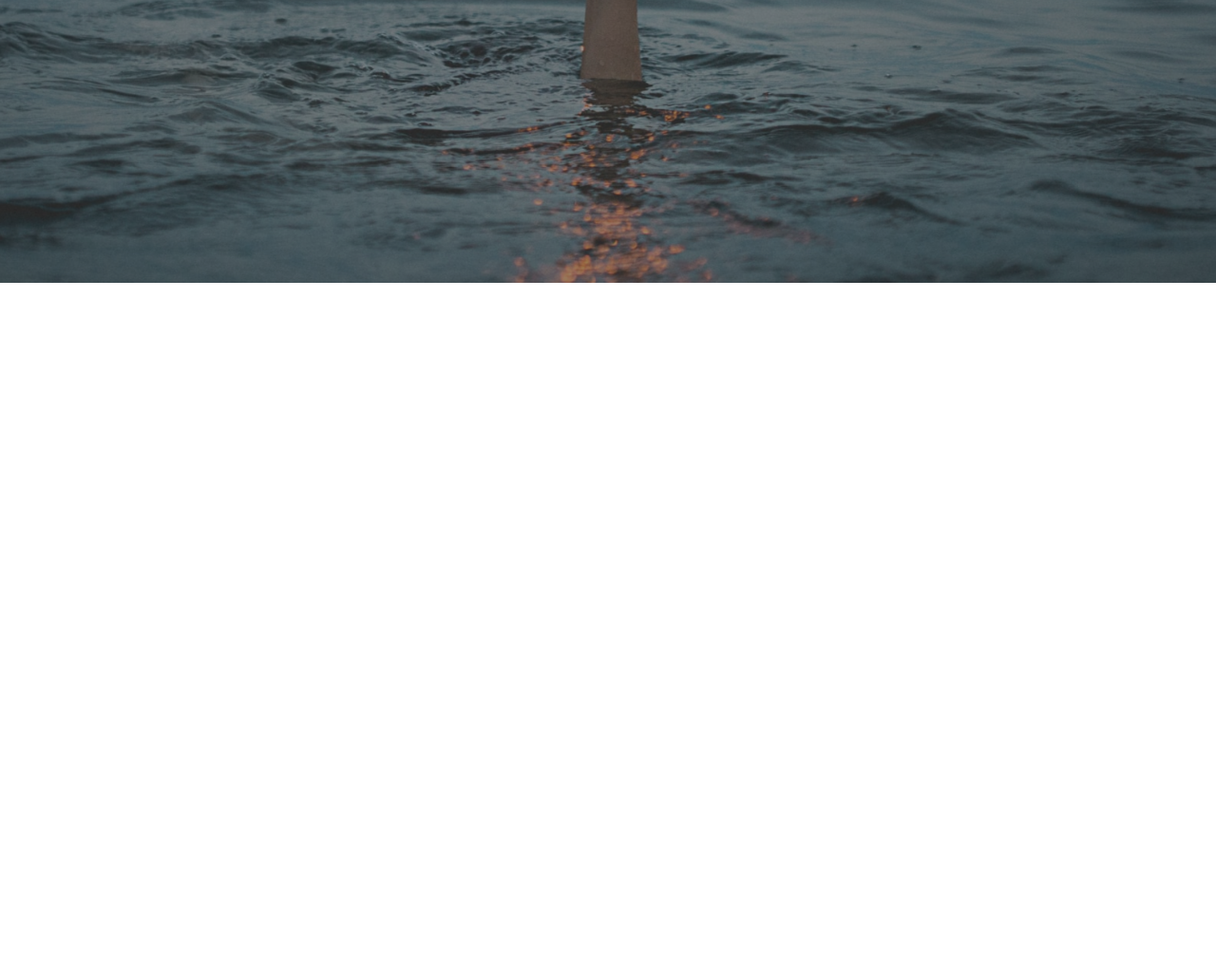
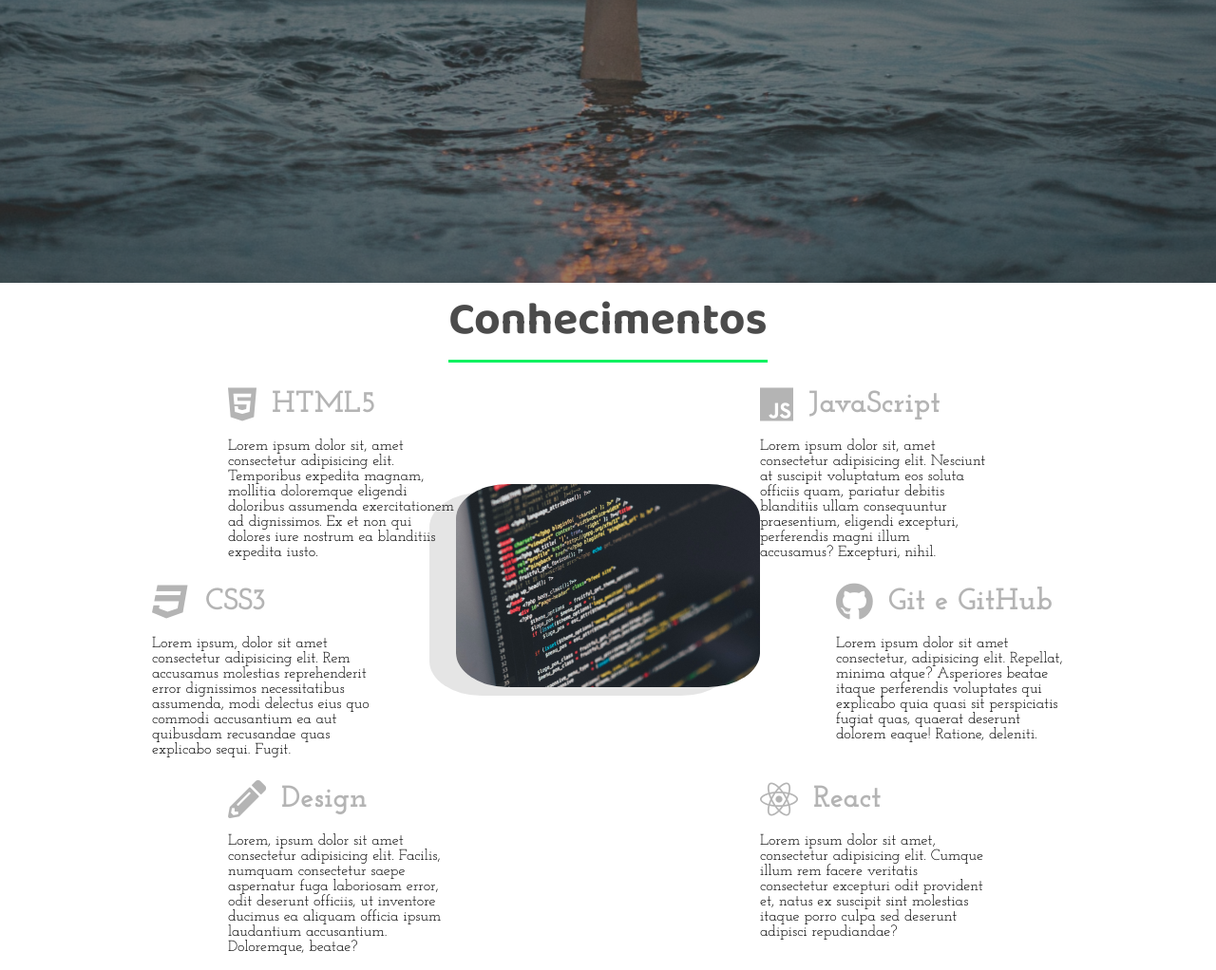
Before and after one commit to eltonfreitasx/estudy-portifolio, a plain HTML site: page index.html in a window 1280 px wide. Shown: the part 502-1524 px from the top of the page at 95% size. Before the commit the page ends 800 px from the top, so only its background shows below. Drawn offline with Linux system fonts and the light colour scheme.

Commit message:
:p: Nova pagina

```diff
--- a/index.html
+++ b/index.html
@@ -33,7 +33,7 @@
             </div>
         </header>
 
-        <div class="sidebar">
+        <aside class="sidebar">
             <nav>
                 <ul class="menu">
                     <li class="menu-item"><a href="#" class="menu-link">Home</a></li>
@@ -48,9 +48,74 @@
                 <a href=""><i class="fab fa-github-alt"></i></a>
                 <a href=""><i class="fab fa-twitter"></i></a>
             </div>
-        </div>
+        </aside>
+
+        <section class="sessao-conhecimentos">
+            <div class="sessao-header">
+                <h1>Conhecimentos</h1>
+            </div>
+            <div class="conhecimentos">
+                <div class="conhecimento">
+                    <div class="conhecimento-header">
+                        <i class="fab fa-html5"></i>
+                        <h3>HTML5</h3>
+                    </div>
+                    <div class="conhecimento-text">
+                        <p>Lorem ipsum dolor sit, amet consectetur adipisicing elit. Temporibus expedita magnam, mollitia doloremque eligendi doloribus assumenda exercitationem ad dignissimos. Ex et non qui dolores iure nostrum ea blanditiis expedita iusto.</p>
+                    </div>
+                </div>
+                <div class="conhecimento">
+                    <div class="conhecimento-header">
+                        <i class="fab fa-css3"></i>
+                        <h3>CSS3</h3>
+                    </div>
+                    <div class="conhecimento-text">
+                        <p>Lorem ipsum, dolor sit amet consectetur adipisicing elit. Rem accusamus molestias reprehenderit error dignissimos necessitatibus assumenda, modi delectus eius quo commodi accusantium ea aut quibusdam recusandae quas explicabo sequi. Fugit.</p>
+                    </div>
+                </div>
+                <div class="conhecimento">
+                    <div class="conhecimento-header">
+                        <i class="fas fa-pencil-alt"></i>
+                        <h3>Design</h3>
+                    </div>
+                    <div class="conhecimento-text">
+                        <p>Lorem, ipsum dolor sit amet consectetur adipisicing elit. Facilis, numquam consectetur saepe aspernatur fuga laboriosam error, odit deserunt officiis, ut inventore ducimus ea aliquam officia ipsum laudantium accusantium. Doloremque, beatae?</p>
+                    </div>
+                </div>
+                <div class="conhecimento">
+                    <div class="conhecimento-header">
+                        <i class="fab fa-js"></i>
+                        <h3>JavaScript</h3>
+                    </div>
+                    <div class="conhecimento-text">
+                        <p>Lorem ipsum dolor sit, amet consectetur adipisicing elit. Nesciunt at suscipit voluptatum eos soluta officiis quam, pariatur debitis blanditiis ullam consequuntur praesentium, eligendi excepturi, perferendis magni illum accusamus? Excepturi, nihil.</p>
+                    </div>
+                </div>
+                <div class="conhecimento">
+                    <div class="conhecimento-header">
+                        <i class="fab fa-github"></i>
+                        <h3>Git e GitHub</h3>
+                    </div>
+                    <div class="conhecimento-text">
+                        <p>Lorem ipsum dolor sit amet consectetur, adipisicing elit. Repellat, minima atque? Asperiores beatae itaque perferendis voluptates qui explicabo quia quasi sit perspiciatis fugiat quas, quaerat deserunt dolorem eaque! Ratione, deleniti.</p>
+                    </div>
+                </div>
+                <div class="conhecimento">
+                    <div class="conhecimento-header">
+                        <i class="fab fa-react"></i>
+                        <h3>React</h3>
+                    </div>
+                    <div class="conhecimento-text">
+                        <p>Lorem ipsum dolor sit amet, consectetur adipisicing elit. Cumque illum rem facere veritatis consectetur excepturi odit provident et, natus ex suscipit sint molestias itaque porro culpa sed deserunt adipisci repudiandae?</p>
+                    </div>
+                </div>
+                <div class="conhecimentos-img-wrapper">
+                    <img src="./Imagens/ilya-pavlov-OqtafYT5kTw-unsplash.jpg" alt="imagem conhecimentos">
+                </div>
+            </div>
+        </section>
+
     </div>
-
 </body>
 
     <script src="./script.js"></script>
--- a/style.css
+++ b/style.css
@@ -237,3 +237,95 @@ header{
 .banner button:hover{
     opacity: 0.8;
 }
+
+/*SEÇÃO CONHECIMENTOS COM GRID LAYOUT*/
+
+.conhecimentos{
+    display: grid;
+    grid-template-columns: repeat(16, 1fr);
+    grid-template-rows: repeat(6, 6rem);
+    row-gap: .5rem;
+}
+
+.conhecimento:nth-child(1){
+    grid-column: 4 / 7;
+    grid-row: 1 / 3;
+}
+
+.conhecimento:nth-child(2){
+    grid-column: 3 / 6;
+    grid-row: 3 / 5;
+}
+
+.conhecimento:nth-child(3){
+    grid-column: 4 / 7;
+    grid-row: 5 / -1;
+}
+
+.conhecimento:nth-child(4){
+    grid-column: 11 / 14;
+    grid-row: 1 / 5;
+}
+
+.conhecimento:nth-child(5){
+    grid-column: 12 / 15;
+    grid-row: 3 / 5;
+}
+
+.conhecimento:nth-child(6){
+    grid-column: 11 / 14;
+    grid-row: 5 / -1;
+}
+
+.sessao-connhecimentos{
+    background-color: #f5f5f5;
+}
+
+.sessao-header{
+    display: flex;
+    justify-content: center;
+    align-items: center;
+}
+
+.sessao-header h1{
+    font-family: var(--font-primary);
+    font-size: 3rem;
+    color: #4b4b4b;
+    border-bottom: solid 3px #00F260;
+    margin-bottom: 1.5rem;
+}
+
+.conhecimento-header {
+    display: flex;
+    align-items: center;
+    color: #b4b4b4;
+}
+
+.conhecimento-header i {
+    font-size: 2.5rem;
+}
+
+.conhecimento-header h3{
+    font-family:  var(--font-secundary);
+    font-size: 2rem;
+    padding-left: 1rem;
+}
+
+.conhecimento-text{
+    font-family: var(--font-secundary);
+    margin-top: 1rem;
+}
+
+.conhecimentos-img-wrapper{
+    grid-column: 7 / 11;
+    grid-row: 2 / 6;
+    width: 100%;
+}
+
+
+.conhecimentos-img-wrapper img{
+    object-fit: cover;
+    width: 100%;
+    border-radius: 17%;
+    box-shadow: -28px 9px rgba(0, 0, 0, .1)
+}
```
